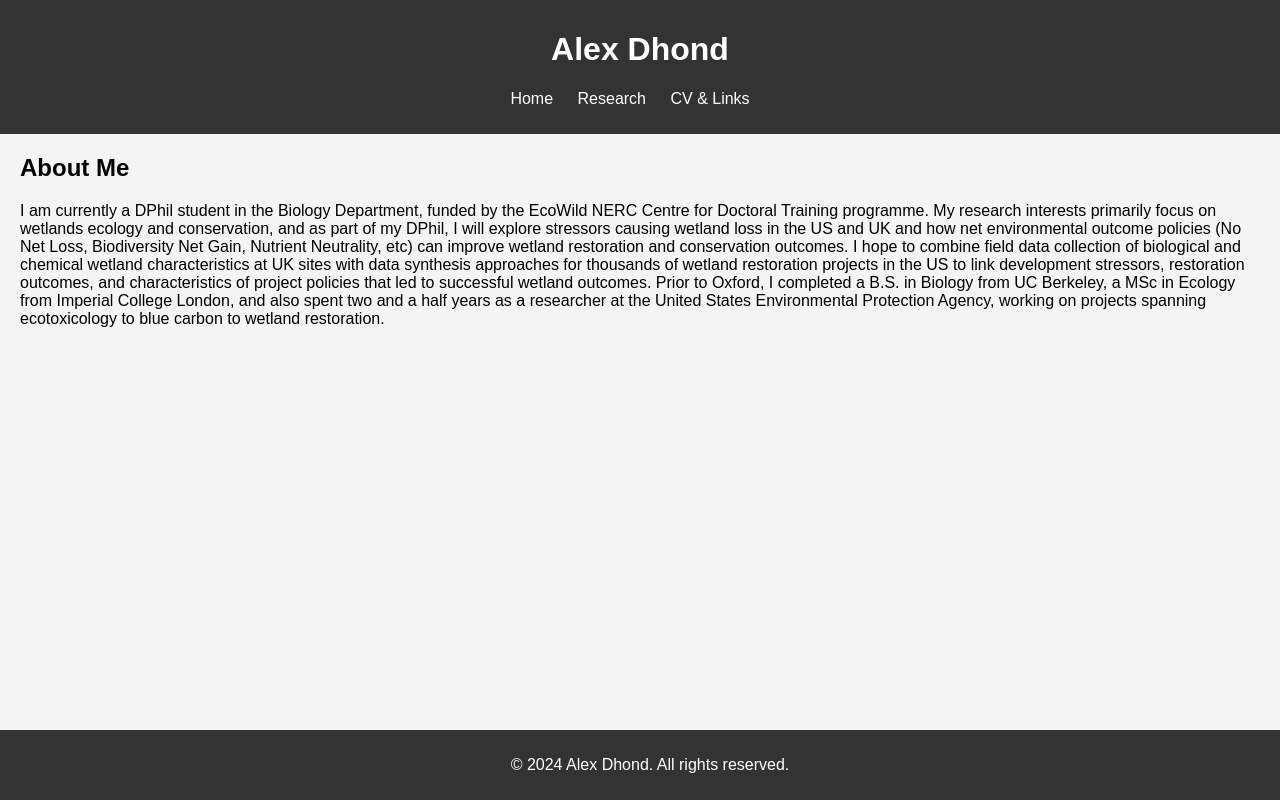
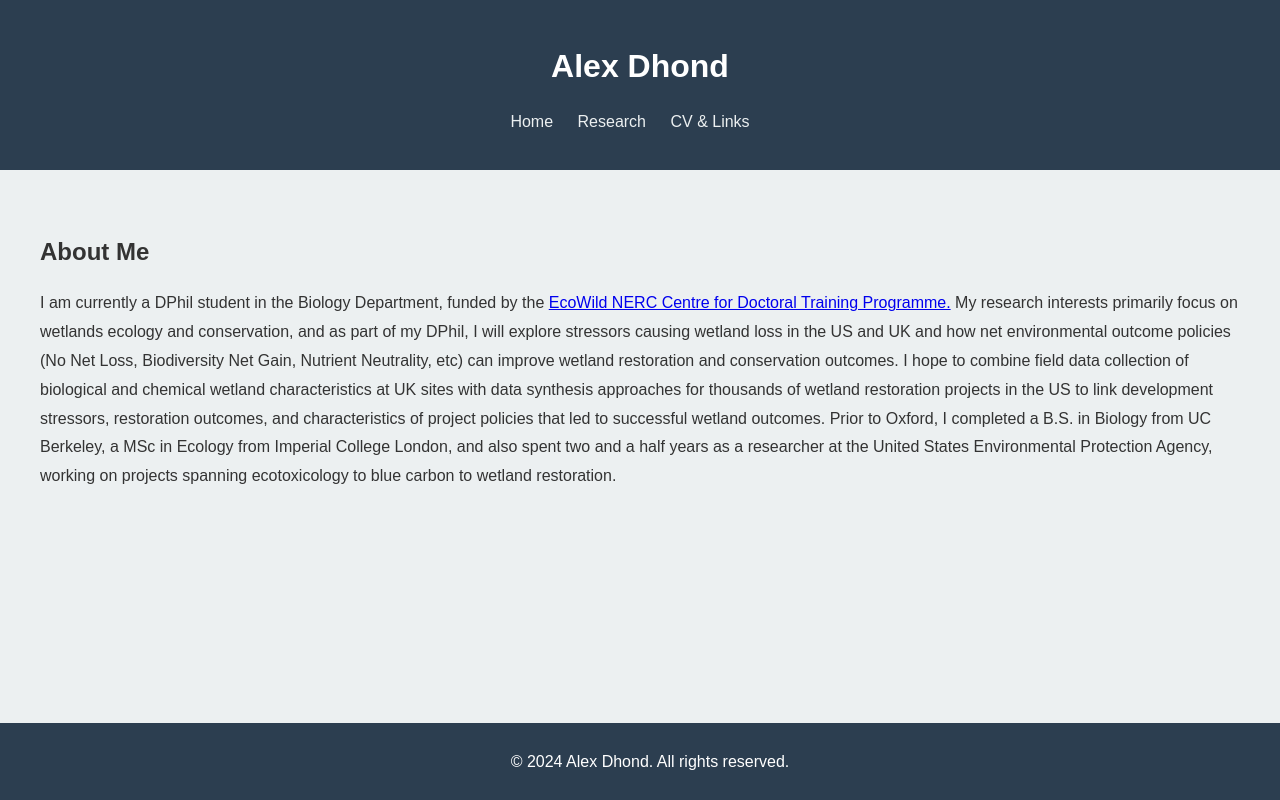
Before and after one commit to alexdhond19/alexdhond.github.io, a plain HTML site: page index.html in a window 1280 px wide. Drawn offline with Linux system fonts and the light colour scheme.

Commit message:
updating style

```diff
--- a/index.html
+++ b/index.html
@@ -21,7 +21,7 @@
     <main>
         <section id="about">
             <h2>About Me</h2>
-            <p>I am currently a DPhil student in the Biology Department, funded by the EcoWild NERC Centre for Doctoral Training programme.
+            <p>I am currently a DPhil student in the Biology Department, funded by the <a href="https://ecowild.site.hw.ac.uk/">EcoWild NERC Centre for Doctoral Training Programme.</a>
                 My research interests primarily focus on wetlands ecology and conservation, and as part of my DPhil, I will explore stressors causing wetland loss in the US and UK and how net environmental outcome policies (No Net Loss, Biodiversity Net Gain, Nutrient Neutrality, etc) can improve wetland restoration and conservation outcomes.
                 I hope to combine field data collection of biological and chemical wetland characteristics at UK sites with data synthesis approaches for thousands of wetland restoration projects in the US to link development stressors, restoration outcomes, and characteristics of project policies that led to successful wetland outcomes.
                 Prior to Oxford, I completed a B.S. in Biology from UC Berkeley, a MSc in Ecology from Imperial College London, and also spent two and a half years as a researcher at the United States Environmental Protection Agency, working on projects spanning ecotoxicology to blue carbon to wetland restoration.</p>
--- a/style.css
+++ b/style.css
@@ -1,19 +1,21 @@
 body {
     font-family: Arial, sans-serif;
+    background-color: #ECF0F1;
+    color: #333;
     margin: 0;
     padding: 0;
-    background-color: #f4f4f4;
+    line-height: 1.6; /* Adjust the line height for better readability */
 }
 
 header {
-    background-color: #333;
+    background-color: #2C3E50;
     color: white;
-    padding: 10px 0;
     text-align: center;
+    padding: 20px;
 }
 
 nav ul {
-    list-style-type: none;
+    list-style: none;
     padding: 0;
 }
 
@@ -23,18 +25,24 @@ nav ul li {
 }
 
 nav ul li a {
-    color: white;
+    color: #ECF0F1;
     text-decoration: none;
 }
 
 main {
     margin: 20px;
+    padding: 20px;
+    line-height: 1.8; /* Adds more vertical space between lines in the main section */
+}
+
+p, h1, h2 {
+    margin-bottom: 15px; /* Adds space between paragraphs and headers */
 }
 
 footer {
     text-align: center;
     padding: 10px;
-    background-color: #333;
+    background-color: #2C3E50;
     color: white;
     position: absolute;
     width: 100%;
```
